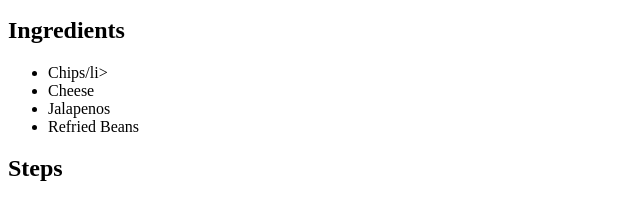
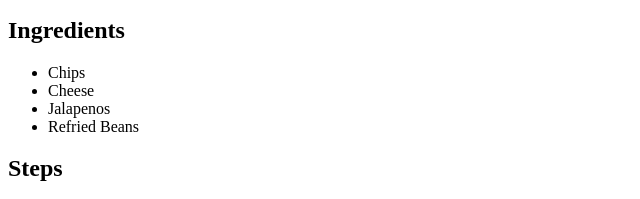
Before and after one commit to rybo9000/odin-recipes, a plain HTML site: page recipes/nachos.html in a window 1280 px wide. Shown: the part 406-605 px from the top of the page, 0-640 px from the left. Drawn offline with Linux system fonts and the light colour scheme.

Commit message:
fixed syntax error on nachos recipe page

```diff
--- a/recipes/nachos.html
+++ b/recipes/nachos.html
@@ -15,7 +15,7 @@
     <p>Live the bachelor lifestyle dream with this simple but tasty dish.  Crack a beer and turn up the game because it's about to get cheesy in here!</p>
     <h2>Ingredients</h2>
     <ul>
-        <li>Chips/li>
+        <li>Chips</li>
         <li>Cheese</li>
         <li>Jalapenos</li>
         <li>Refried Beans</li>
```
